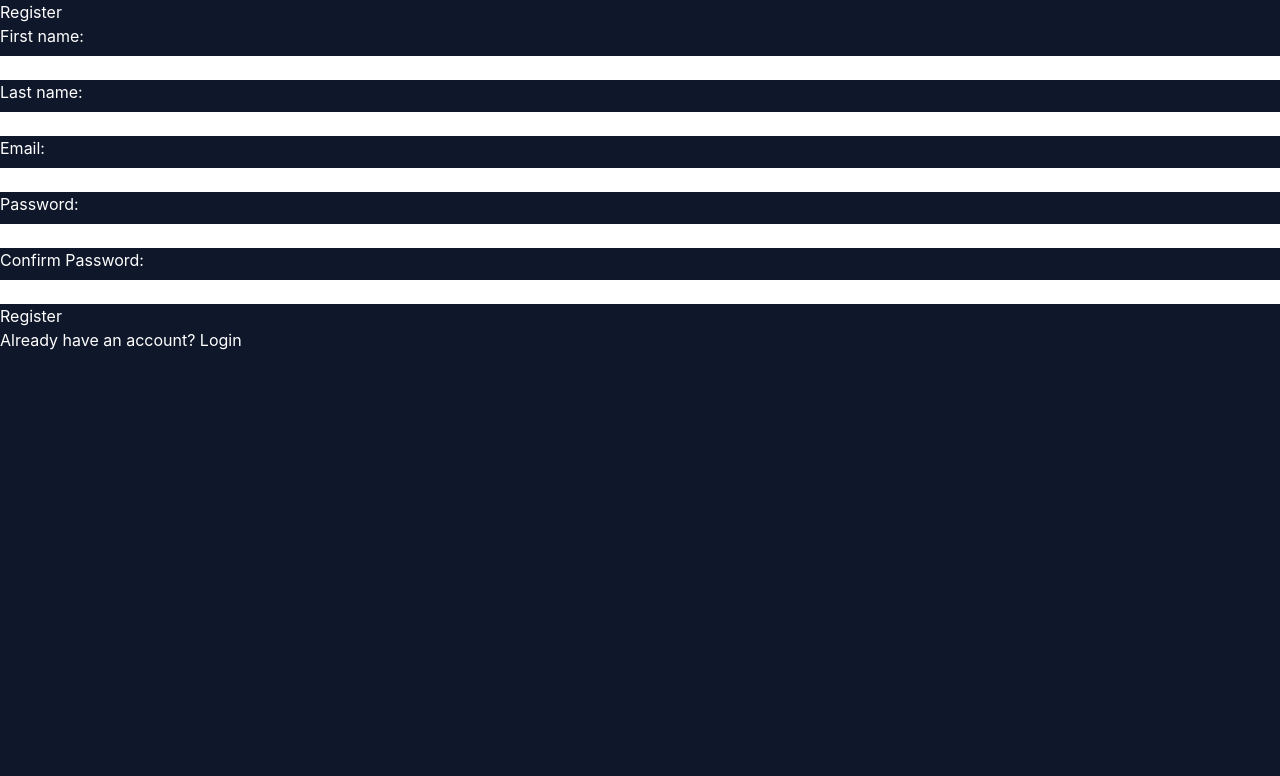
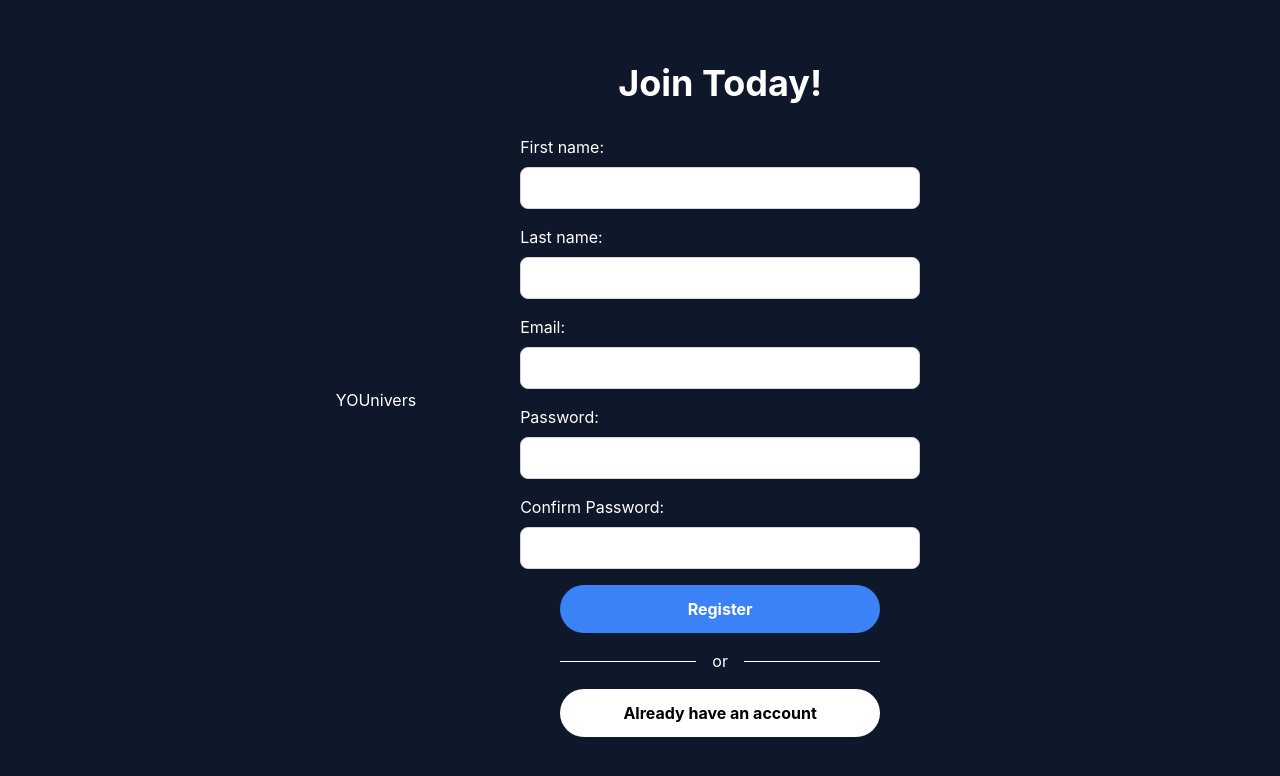
Before and after one commit to JustinSTV/MERN-social-website, a React (Vite) app in the folder Client/: page /register in a window 1280 px wide. Shown: the top 776 px of the page. Built offline with nearby package versions, Linux system fonts and the light colour scheme.

Commit message:
Implement AuthLayout component and refactor LoginPage to use it for improved layout structure

```diff
--- a/Client/src/components/pages/auth/LoginPage.tsx
+++ b/Client/src/components/pages/auth/LoginPage.tsx
@@ -1,3 +1,5 @@
+import AuthLayout from "../../template/AuthLayout";
+
 import { useFormik } from "formik";
 import * as Yup from "yup";
 import { useLocation, useNavigate } from "react-router-dom";
@@ -35,9 +37,8 @@ const LoginPage = () => {
   });
 
   return (
-    <section className="min-h-screen flex items-center justify-center gap-20">
-      <h1>YOUnivers</h1>
-      <div className="w-full max-w-md p-6">
+    <AuthLayout>
+      <h1 className="text-center text-4xl font-bold mb-8">Welcome back!</h1>
       <form onSubmit={formik.handleSubmit} className="space-y-4">
         <div className="form-group">
           <label htmlFor="email">Email:</label>
@@ -86,20 +87,25 @@ const LoginPage = () => {
         <button
           type="submit"
           disabled={formik.isSubmitting || !formik.isValid}
-            className="bg-blue-500 text-white font-bold py-3 px-7 w-4/5 mx-auto block rounded-lg"
+          className="bg-blue-500 text-white font-bold py-3 px-7 w-4/5 mx-auto block rounded-3xl"
         >
           {formik.isSubmitting ? "Logging in..." : "Login"}
         </button>
       </form>
 
+      <div className="flex items-center w-4/5 mx-auto my-4">
+        <div className="flex-grow border-t border-white"></div>
+        <span className="px-4 text-white">or</span>
+        <div className="flex-grow border-t border-white"></div>
+      </div>
+
       <button
         onClick={() => navigate("/register")}
-          className="bg-white text-black font-bold py-3 px-7 w-4/5 mx-auto block rounded-lg"
+        className="bg-white text-black font-bold py-3 px-7 w-4/5 mx-auto block rounded-3xl"
       >
         Create Account
       </button>
-      </div>
-    </section>
+    </AuthLayout>
   );
 };
 
--- a/Client/src/components/pages/auth/RegisterPage.tsx
+++ b/Client/src/components/pages/auth/RegisterPage.tsx
@@ -1,11 +1,18 @@
+import AuthLayout from "../../template/AuthLayout";
+
 import { useFormik } from "formik";
-import * as Yup from 'yup';
-import { Link, useNavigate } from "react-router-dom";
+import * as Yup from "yup";
+import { useNavigate } from "react-router-dom";
 import { useUserContext } from "../../../context/User/useUserContext";
-import { confirmPasswordSchema, emailSchema, firsNameSchema, lastNameSchema, passwordSchema } from "../../../schemas/authSchema";
+import {
+  confirmPasswordSchema,
+  emailSchema,
+  firsNameSchema,
+  lastNameSchema,
+  passwordSchema,
+} from "../../../schemas/authSchema";
 
 const RegisterPage = () => {
-
   const { register, state } = useUserContext();
   const navigate = useNavigate();
 
@@ -22,115 +29,155 @@ const RegisterPage = () => {
       lastName: lastNameSchema,
       email: emailSchema,
       password: passwordSchema,
-      confirmPassword: confirmPasswordSchema
+      confirmPassword: confirmPasswordSchema,
     }),
     onSubmit: async (values, { setSubmitting }) => {
       try {
         const success = await register(values);
         if (success) {
           setTimeout(() => {
-            navigate('/feed');
+            navigate("/feed");
           }, 2000);
         }
       } finally {
         setSubmitting(false);
       }
-    }
-  })
+    },
+  });
 
   return (
-    <section>
-      <div className="auth-box">
-        <h1>Register</h1>
-        <form onSubmit={formik.handleSubmit}>
+    <AuthLayout>
+      <h1 className="text-center text-4xl font-bold mb-8">Join Today!</h1>
+      <form onSubmit={formik.handleSubmit} className="space-y-4">
         <div className="form-group">
           <label htmlFor="firstName">First name:</label>
           <input
             type="text"
-              id="firstName" name="firstName"
+            id="firstName"
+            name="firstName"
+            className={`form-input ${
+              formik.touched.firstName && formik.errors.firstName
+                ? "form-input-error"
+                : ""
+            }`}
             onChange={formik.handleChange}
             onBlur={formik.handleBlur}
             value={formik.values.firstName}
             disabled={formik.isSubmitting}
           />
-            {
-              formik.touched.firstName && formik.errors.firstName
-              && <div className="error-message">{formik.errors.firstName}</div>
-            }
+          {formik.touched.firstName && formik.errors.firstName && (
+            <div className="error-message">{formik.errors.firstName}</div>
+          )}
         </div>
         <div className="form-group">
           <label htmlFor="lastName">Last name:</label>
           <input
             type="text"
-              id="lastName" name="lastName"
+            id="lastName"
+            name="lastName"
+            className={`form-input ${
+              formik.touched.lastName && formik.errors.lastName
+                ? "form-input-error"
+                : ""
+            }`}
             onChange={formik.handleChange}
             onBlur={formik.handleBlur}
             value={formik.values.lastName}
             disabled={formik.isSubmitting}
           />
-            {
-              formik.touched.lastName && formik.errors.lastName
-              && <div className="error-message">{formik.errors.lastName}</div>
-            }
+          {formik.touched.lastName && formik.errors.lastName && (
+            <div className="error-message">{formik.errors.lastName}</div>
+          )}
         </div>
         <div className="form-group">
           <label htmlFor="email">Email:</label>
           <input
             type="email"
-              id="email" name="email"
+            id="email"
+            name="email"
+            className={`form-input ${
+              formik.touched.email && formik.errors.email
+                ? "form-input-error"
+                : ""
+            }`}
             onChange={formik.handleChange}
             onBlur={formik.handleBlur}
             value={formik.values.email}
             disabled={formik.isSubmitting}
           />
-            {
-              formik.touched.email && formik.errors.email
-              && <div className="error-message">{formik.errors.email}</div>
-            }
+          {formik.touched.email && formik.errors.email && (
+            <div className="error-message">{formik.errors.email}</div>
+          )}
         </div>
         <div className="form-group">
           <label htmlFor="password">Password:</label>
           <input
             type="password"
-              id="password" name="password"
+            id="password"
+            name="password"
+            className={`form-input ${
+              formik.touched.password && formik.errors.password
+                ? "form-input-error"
+                : ""
+            }`}
             onChange={formik.handleChange}
             onBlur={formik.handleBlur}
             value={formik.values.password}
             disabled={formik.isSubmitting}
           />
-            {
-              formik.touched.password && formik.errors.password
-              && <div className="error-message">{formik.errors.password}</div>
-            }
+          {formik.touched.password && formik.errors.password && (
+            <div className="error-message">{formik.errors.password}</div>
+          )}
         </div>
         <div className="form-group">
           <label htmlFor="confirmPassword">Confirm Password:</label>
           <input
             type="password"
-              id="confirmPassword" name="confirmPassword"
+            id="confirmPassword"
+            name="confirmPassword"
+            className={`form-input ${
+              formik.touched.confirmPassword && formik.errors.confirmPassword
+                ? "form-input-error"
+                : ""
+            }`}
             onChange={formik.handleChange}
             onBlur={formik.handleBlur}
             value={formik.values.confirmPassword}
             disabled={formik.isSubmitting}
           />
-            {
-              formik.touched.confirmPassword && formik.errors.confirmPassword
-              && <div className="error-message">{formik.errors.confirmPassword}</div>
-            }
+          {formik.touched.confirmPassword && formik.errors.confirmPassword && (
+            <div className="error-message">{formik.errors.confirmPassword}</div>
+          )}
         </div>
+
+        {state.error && (
+          <div className="error-message global">{state.error}</div>
+        )}
+        {state.success && <div className="success">{state.success}</div>}
+
         <button
           type="submit"
           disabled={formik.isSubmitting || !formik.isValid}
+          className="bg-blue-500 text-white font-bold py-3 px-7 w-4/5 mx-auto block rounded-3xl"
         >
-            {formik.isSubmitting ? 'Registering...' : 'Register'}
+          {formik.isSubmitting ? "Registering..." : "Register"}
         </button>
-          {state.error && <div className="error-message global">{state.error}</div>}
-          {state.success && <div className="success">{state.success}</div>}
       </form>
-        <p>Already have an account? <Link to='/login'>Login</Link></p>
+
+      <div className="flex items-center w-4/5 mx-auto my-4">
+        <div className="flex-grow border-t border-white"></div>
+        <span className="px-4 text-white">or</span>
+        <div className="flex-grow border-t border-white"></div>
       </div>
-    </section>
+
+      <button
+        onClick={() => navigate("/login")}
+        className="bg-white text-black font-bold py-3 px-7 w-4/5 mx-auto block rounded-3xl"
+      >
+        Already have an account
+      </button>
+    </AuthLayout>
   );
-}
+};
 
 export default RegisterPage;
--- /dev/null
+++ b/Client/src/components/template/AuthLayout.tsx
@@ -0,0 +1,16 @@
+import { ReactNode } from "react";
+
+type AuthLayoutType = {
+  children: ReactNode;
+};
+
+const AuthLayout = ({ children }: AuthLayoutType) => {
+  return (
+    <section className="min-h-screen flex items-center justify-center gap-20">
+      <h1>YOUnivers</h1>
+      <div className="w-full max-w-md p-6">{children}</div>
+    </section>
+  );
+};
+
+export default AuthLayout;
```
Lines whose indentation alone changed are shown as unchanged.
